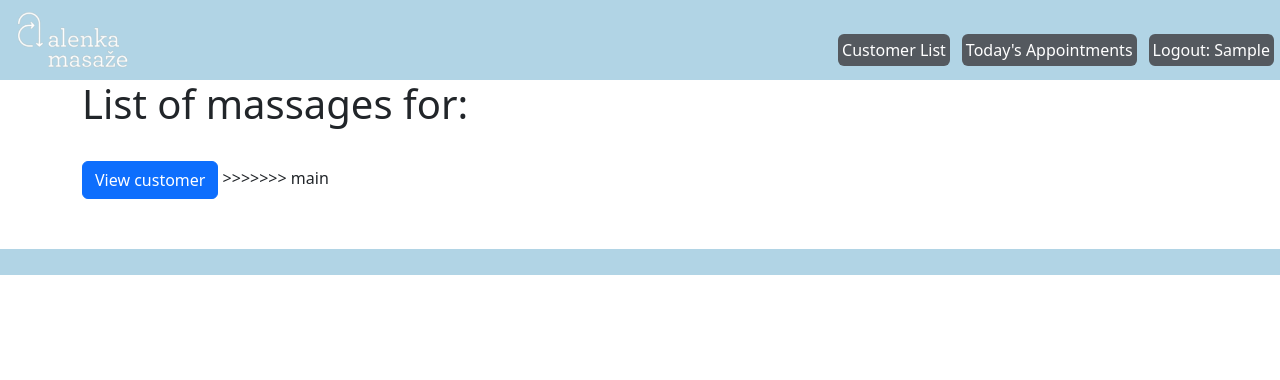
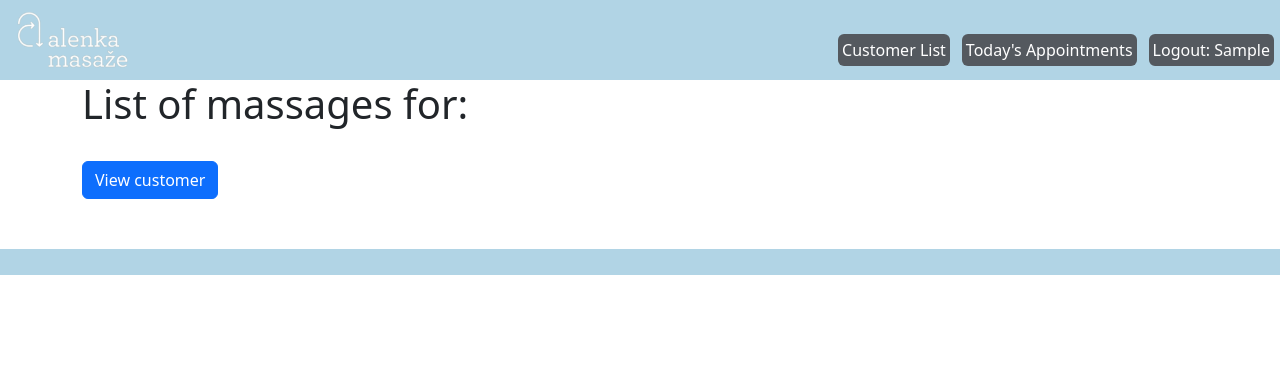
Before and after one commit to petmetic/therapy-tracker, a Django app: template src/web/templates/web/customer_detail.html in a window 1280 px wide. Shown: the top 380 px of the page. Run offline with Django 4.2, Linux system fonts and the light colour scheme; the template is opened without the code that fills it, so the values that code supplies are empty; the visitor is signed in with stand-in values (Sample User, id 1).

Commit message:
deleted merge error

```diff
--- a/src/web/templates/web/customer_detail.html
+++ b/src/web/templates/web/customer_detail.html
@@ -23,7 +23,7 @@
             </li>
         </ul>
     {% endfor %}
-    >>>>>>> main
+
 
 
 {% endblock %}
```
